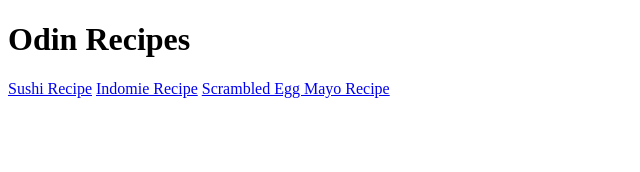
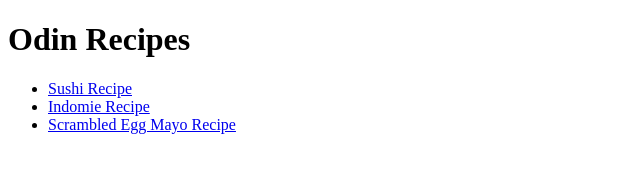
Before and after one commit to athayad/odin-recipes, a plain HTML site: page index.html in a window 1280 px wide. Shown: the whole page, without its empty margins (0-640 px from the left). Drawn offline with Linux system fonts and the light colour scheme.

Commit message:
ADD ul to recipes menu

```diff
--- a/index.html
+++ b/index.html
@@ -7,8 +7,10 @@
   </head>
   <body>
     <h1>Odin Recipes</h1>
-    <a href="recipes/sushi.html">Sushi Recipe</a>
-    <a href="recipes/indomie.html">Indomie Recipe</a>
-    <a href="recipes/scrambled-egg-mayo.html">Scrambled Egg Mayo Recipe</a>
+    <ul>
+      <li><a href="recipes/sushi.html">Sushi Recipe</a></li>
+      <li><a href="recipes/indomie.html">Indomie Recipe</a></li>
+      <li><a href="recipes/scrambled-egg-mayo.html">Scrambled Egg Mayo Recipe</a></li>
+    </ul>
   </body>
 </html>
```
